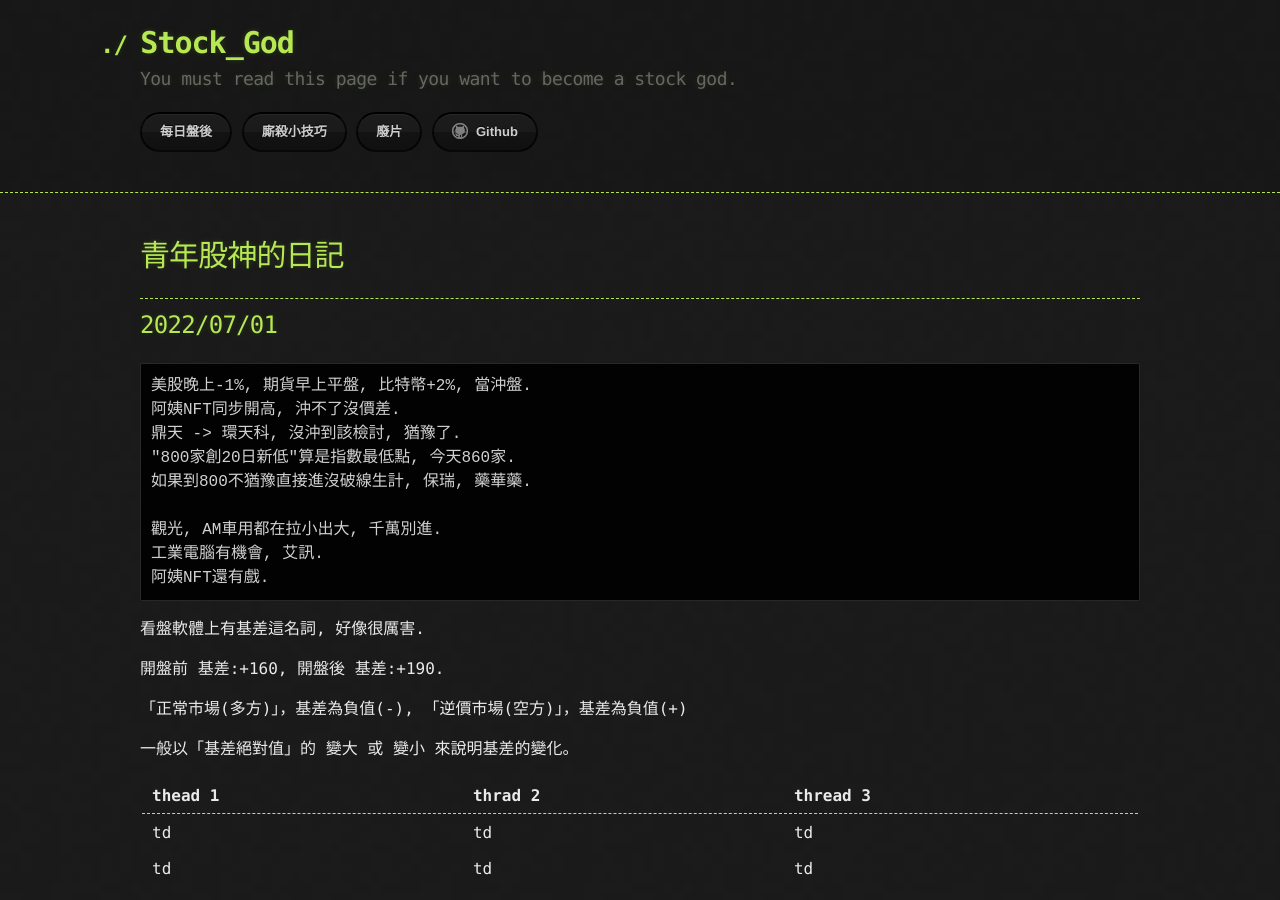
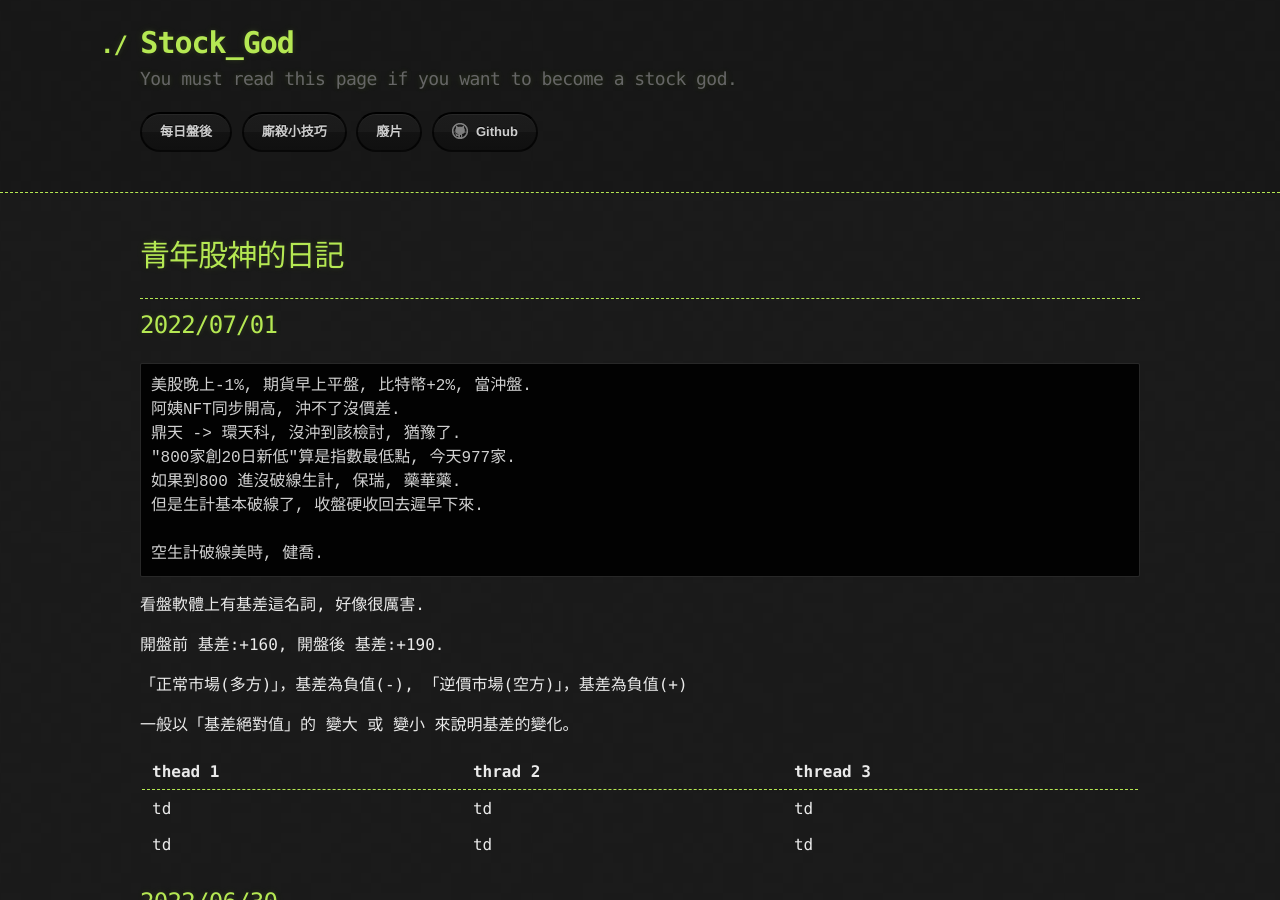
Before and after one commit to lepg5487/Stock_God, a Jekyll site: the page built from index.md, in a window 1280 px wide and 900 px high. Built offline with Jekyll 4.4.1, drawn with Linux system fonts in a browser that asks for light colours; our own code applies the rules of GitHub Pages for plain Markdown files.

Commit message:
Update index.md

````diff
--- a/index.md
+++ b/index.md
@@ -11,12 +11,11 @@ layout: testlayouts
 美股晚上-1%, 期貨早上平盤, 比特幣+2%, 當沖盤.
 阿姨NFT同步開高, 沖不了沒價差.
 鼎天 -> 環天科, 沒沖到該檢討, 猶豫了.
-"800家創20日新低"算是指數最低點, 今天860家.
-如果到800不猶豫直接進沒破線生計, 保瑞, 藥華藥.
-
-觀光, AM車用都在拉小出大, 千萬別進.
-工業電腦有機會, 艾訊.
-阿姨NFT還有戲.
+"800家創20日新低"算是指數最低點, 今天977家.
+如果到800 進沒破線生計, 保瑞, 藥華藥.
+但是生計基本破線了, 收盤硬收回去遲早下來.
+
+空生計破線美時, 健喬.
 ```
 
 看盤軟體上有基差這名詞, 好像很厲害.
````
